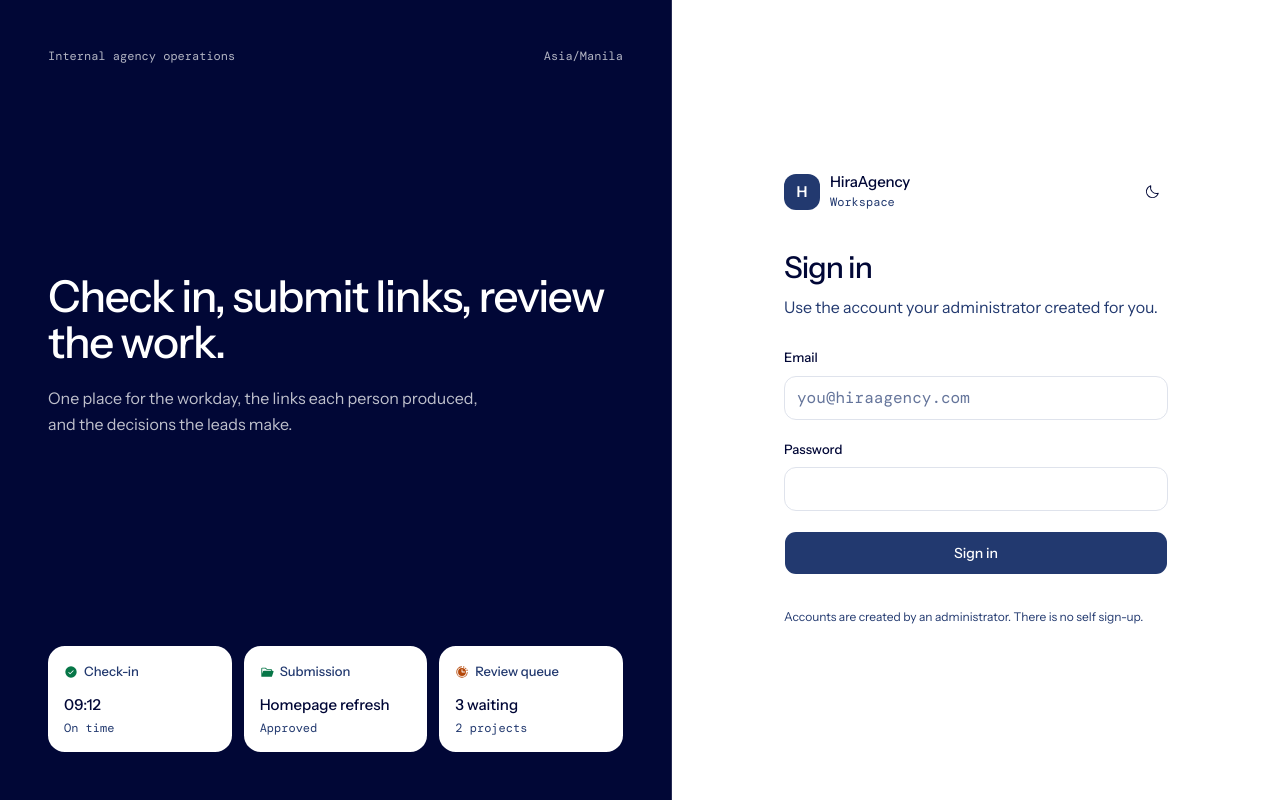
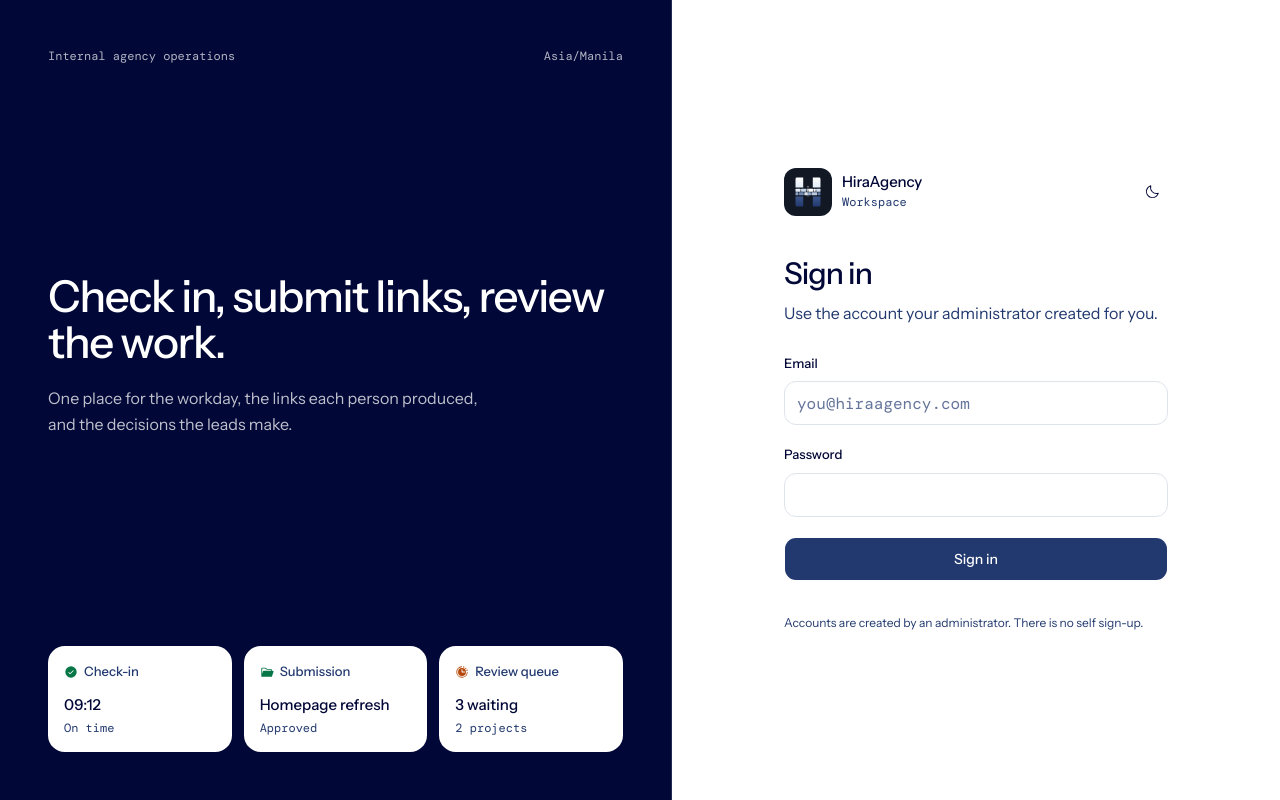
Before and after one commit to yourboiralph/hiraagency, a Next.js app: page /login in a window 1280 px wide. Built offline with nearby package versions, Linux system fonts and the light colour scheme; no server answers.

Commit message:
feat: use the Hira logo across the brand surfaces
- serve the mark from public/hira-logo.svg
- use it in the sidebar, auth screens and favicon

```diff
--- a/app/layout.tsx
+++ b/app/layout.tsx
@@ -28,6 +28,11 @@ export const metadata: Metadata = {
     template: "%s · HiraAgency",
   },
   description: "Daily check-ins and project work submissions for the Hira team.",
+  icons: {
+    icon: "/hira-logo.svg",
+    shortcut: "/hira-logo.svg",
+    apple: "/hira-logo.svg",
+  },
   robots: { index: false, follow: false },
 };
 
--- a/components/app-shell/sidebar.tsx
+++ b/components/app-shell/sidebar.tsx
@@ -14,6 +14,7 @@ import {
 } from "@phosphor-icons/react";
 
 import { signOutAction } from "@/app/(app)/actions";
+import { HiraLogo } from "@/components/hira-logo";
 import { ThemeToggle } from "@/components/theme-toggle";
 import { UserAvatar } from "@/components/user-avatar";
 import { Button } from "@/components/ui/button";
@@ -153,15 +154,10 @@ function Brand({ compact = false }: { compact?: boolean }) {
       href="/dashboard"
       className="flex items-center gap-2.5 rounded-lg outline-none focus-visible:ring-2 focus-visible:ring-sidebar-ring"
     >
-      <span
-        aria-hidden="true"
-        className={cn(
-          "grid shrink-0 place-items-center rounded-lg bg-sidebar-primary font-heading font-semibold text-sidebar-primary-foreground",
-          compact ? "size-8 text-[13px]" : "size-9 text-[15px]",
-        )}
-      >
-        H
-      </span>
+      <HiraLogo
+        size={compact ? 36 : 44}
+        className="ring-1 ring-white/10"
+      />
       <span className="leading-tight">
         <span
           className={cn(
--- a/components/auth-shell.tsx
+++ b/components/auth-shell.tsx
@@ -4,17 +4,13 @@ import {
   FolderOpenIcon,
 } from "@phosphor-icons/react/dist/ssr";
 
+import { HiraLogo } from "@/components/hira-logo";
 import { ThemeToggle } from "@/components/theme-toggle";
 
 function Brand() {
   return (
     <div className="flex items-center gap-2.5">
-      <span
-        aria-hidden="true"
-        className="grid size-9 place-items-center rounded-lg bg-primary font-heading text-[15px] font-semibold text-primary-foreground"
-      >
-        H
-      </span>
+      <HiraLogo size={48} />
       <span className="leading-tight">
         <span className="block text-[15px] font-medium tracking-[-0.01em]">
           HiraAgency
--- /dev/null
+++ b/components/hira-logo.tsx
@@ -0,0 +1,24 @@
+import Image from "next/image";
+
+import { cn } from "@/lib/utils";
+
+/** The Hira mark. Decorative here: the wordmark beside it names the brand. */
+export function HiraLogo({
+  size = 40,
+  className,
+}: {
+  size?: number;
+  className?: string;
+}) {
+  return (
+    <Image
+      src="/hira-logo.svg"
+      alt=""
+      width={size}
+      height={size}
+      unoptimized
+      priority
+      className={cn("shrink-0 rounded-lg object-contain", className)}
+    />
+  );
+}
```
Also changed, not shown: Hira-logo.svg (added), public/hira-logo.svg (added).
